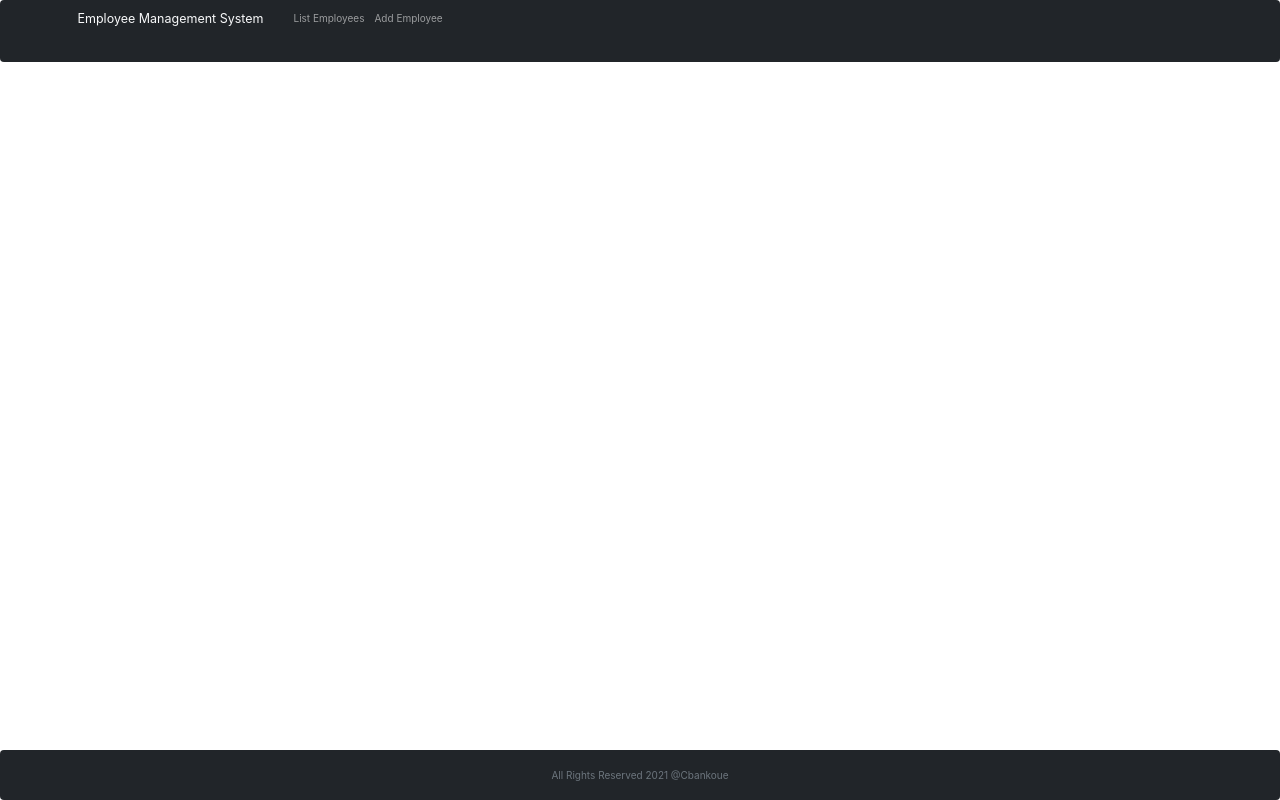
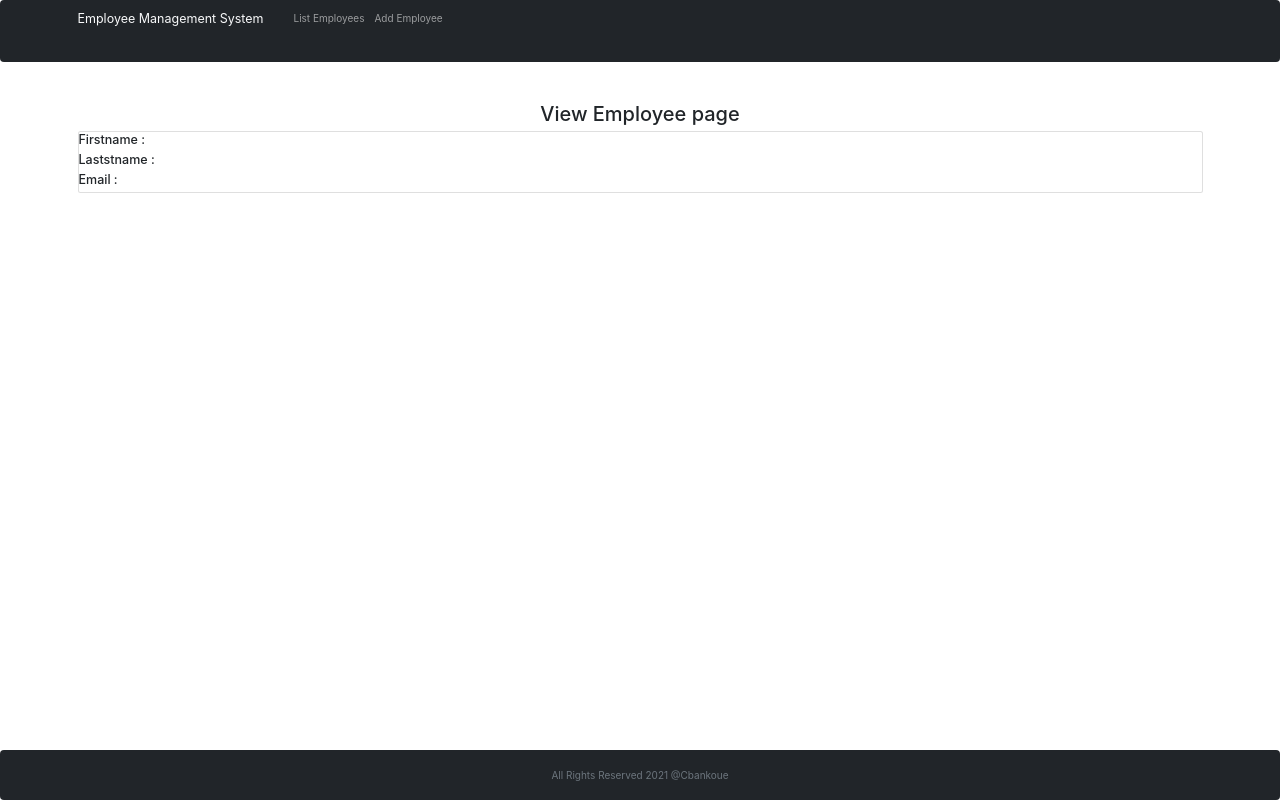
Before and after one commit to christianbankoue/employeeManagementSystem, a React (Create React App) app in the folder src/main/employee-management-system-frontend/: page /view-employee/1 in a window 1280 px wide. Built offline with nearby package versions, Linux system fonts and the light colour scheme; no server answers.

Commit message:
Add view employed compenent

```diff
--- a/src/main/employee-management-system-frontend/src/App.jsx
+++ b/src/main/employee-management-system-frontend/src/App.jsx
@@ -5,6 +5,7 @@ import ListEmployees from './components/ListEmployees';
 import {BrowserRouter as Router, Routes, Route} from "react-router-dom";
 import "./App.css";
 import CreateEmployee from './components/CreateEmployee';
+import ViewEmployee from './components/ViewEmployee';
 
 function App() {
 
@@ -20,6 +21,7 @@ function App() {
                 <Route path="/employees" element={<ListEmployees />}/>
                 <Route path="/add-employee/:id" element ={<CreateEmployee />}/>
                 <Route path="/employees" element={<ListEmployees />}/>
+                <Route path="/view-employee/:id" element={<ViewEmployee />} />
               </Routes>
               </Col>
             </Row>
--- a/src/main/employee-management-system-frontend/src/components/ListEmployees.jsx
+++ b/src/main/employee-management-system-frontend/src/components/ListEmployees.jsx
@@ -1,4 +1,4 @@
-import { faEdit, faTrash } from "@fortawesome/free-solid-svg-icons";
+import { faEdit, faEye, faTrash } from "@fortawesome/free-solid-svg-icons";
 import { FontAwesomeIcon } from "@fortawesome/react-fontawesome";
 import { useEffect, useState } from "react";
 import { ButtonGroup,Button, Table} from "react-bootstrap";
@@ -71,6 +71,7 @@ const ListEmployees = () =>{
                                         <ButtonGroup>
                                             <Button variant="primary" onClick={(e) => onUpdateEmployee(employee.id)}><FontAwesomeIcon icon={faEdit}/></Button>
                                             <Button variant="danger" onClick={(e) => onDeleteEmployee(employee.id)}><FontAwesomeIcon icon={faTrash}/></Button>
+                                            <Button variant="success" onClick={(e) => navigate(`/view-employee/${employee.id}`)}><FontAwesomeIcon icon={faEye}/></Button>
                                         </ButtonGroup>
                                     </td>
                                 </tr>)
--- /dev/null
+++ b/src/main/employee-management-system-frontend/src/components/ViewEmployee.jsx
@@ -0,0 +1,45 @@
+import { useEffect, useState } from "react"
+import { Card } from "react-bootstrap"
+import { useParams } from "react-router"
+import EmployeeService from "../services/EmployeeService"
+
+const ViewEmployee = () => {
+
+    const {id} = useParams()
+    const [firstname, setFirstName] = useState()
+    const [lastname, setLastName] = useState()
+    const [email, setEmail] = useState()
+
+    useEffect(()=>{
+        EmployeeService.getEmployeeById(id).then((res) => {
+            const employee = res.data
+            setFirstName(employee.firstname)
+            setLastName(employee.lastname)
+            setEmail(employee.email)
+
+        }).catch(error => {
+            console.log(error)
+        })
+    }, [])
+
+    return(
+        <div>
+            <h2 className="text-center">View Employee page</h2>
+            <Card>
+                <Card.Title>
+                    Firstname : {firstname}
+                </Card.Title>
+
+                <Card.Title>
+                    Laststname : {lastname}
+                </Card.Title>
+
+                <Card.Title>
+                        Email : {email}
+                </Card.Title>
+            </Card>
+        </div>
+    )
+}
+
+export default ViewEmployee;
```
